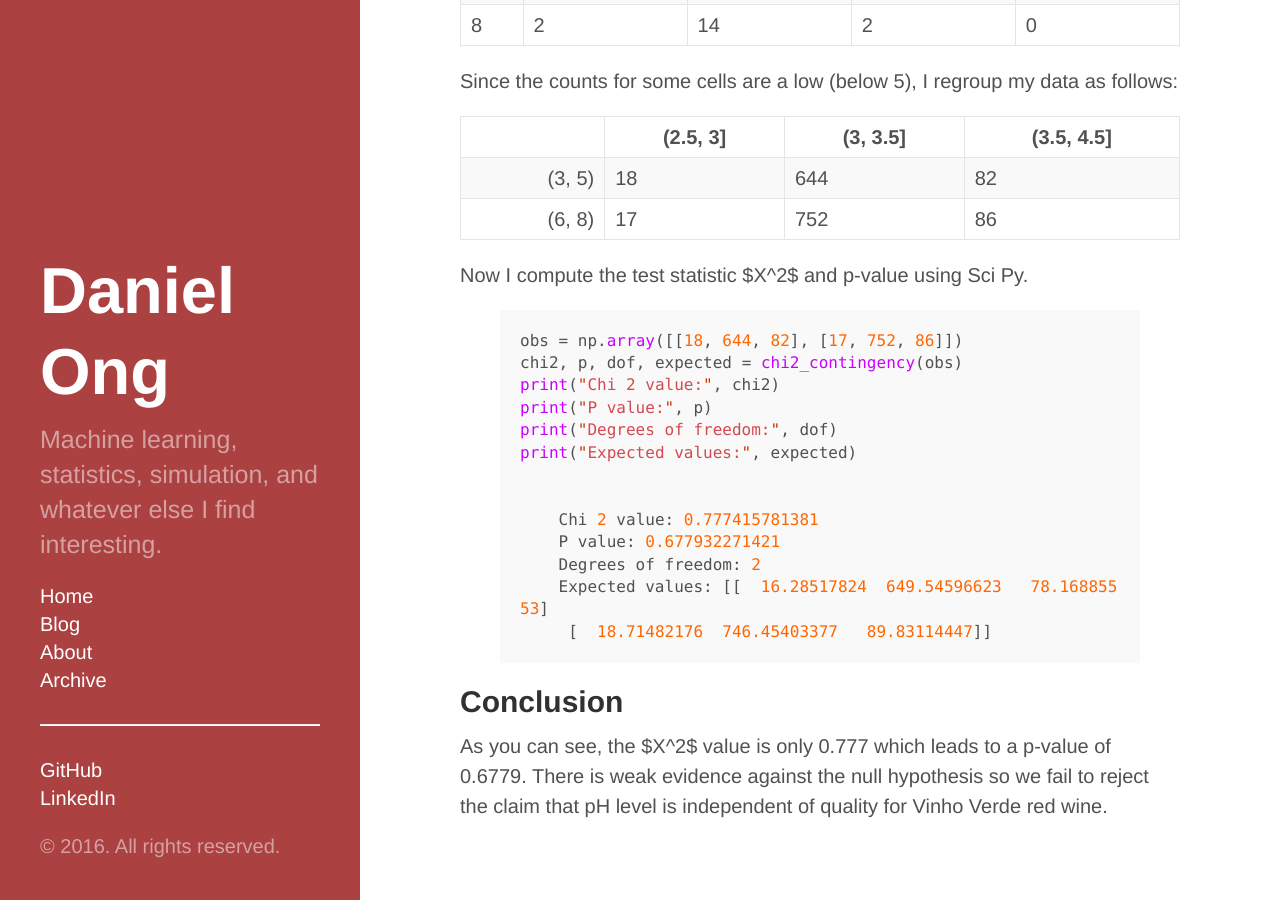
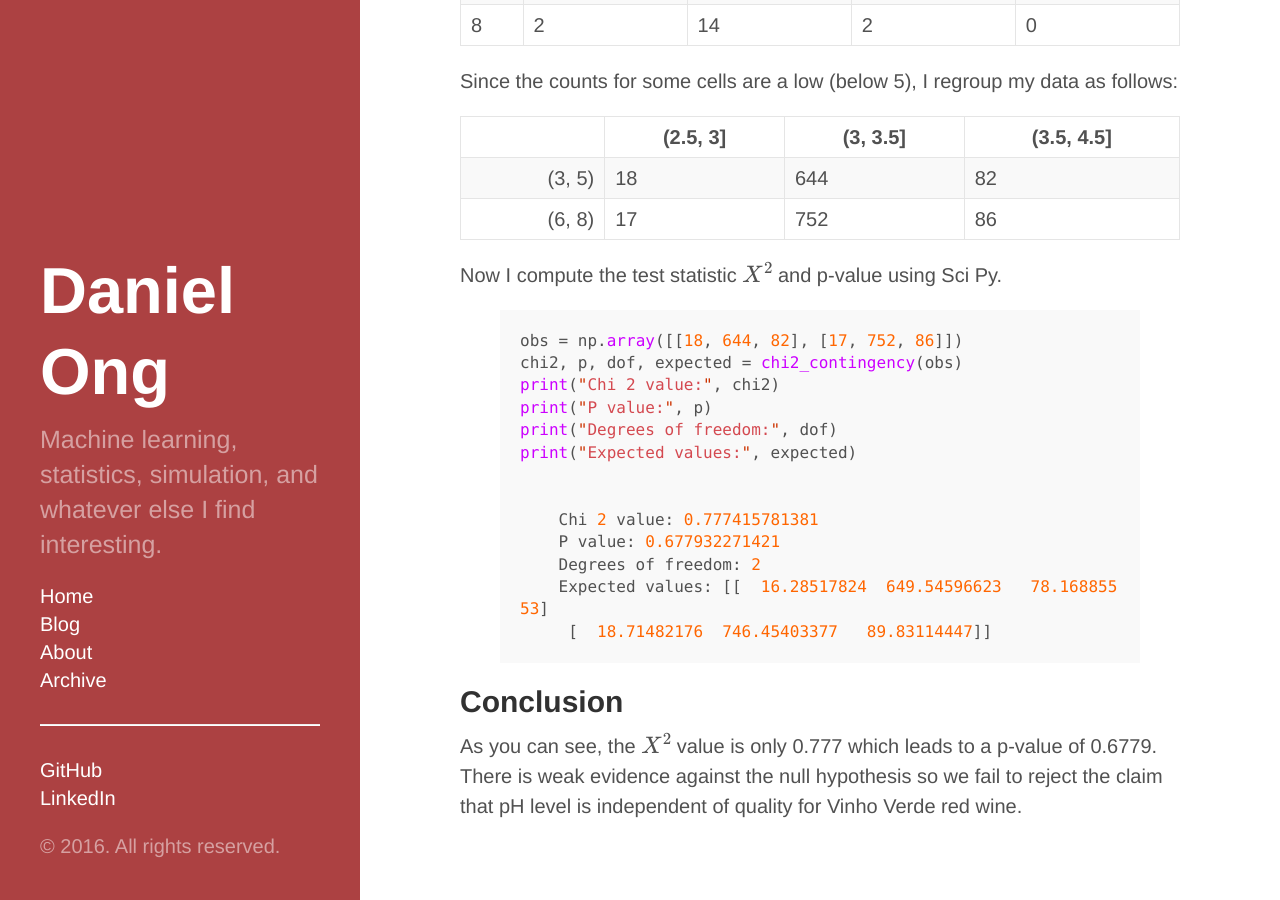
Before and after one commit to danong/danong.github.io, a Jekyll site: the page built from _posts/2016-03-16-wine-quality.md, in a window 1280 px wide and 900 px high, scrolled down 1719 px. Built offline with Jekyll 4.4.1, drawn with Linux system fonts in a browser that asks for light colours; formulas are drawn with MathJax 3; comment, search, counter and statistics services are not loaded.

Commit message:
fixing inline syntax

```diff
--- a/_posts/2016-03-16-wine-quality.md
+++ b/_posts/2016-03-16-wine-quality.md
@@ -75,7 +75,7 @@ Since the counts for some cells are a low (below 5), I regroup my data as follow
 | (6, 8) | 17       | 752      | 86         |
 
 
-Now I compute the test statistic $X^2$ and p-value using Sci Py.
+Now I compute the test statistic \\(X^2\\) and p-value using Sci Py.
 
 
 
@@ -98,4 +98,4 @@ print("Expected values:", expected)
 
 ## Conclusion
 
-As you can see, the $X^2$ value is only 0.777 which leads to a p-value of 0.6779. There is weak evidence against the null hypothesis so we fail to reject the claim that pH level is independent of quality for Vinho Verde red wine.
+As you can see, the \\(X^2\\) value is only 0.777 which leads to a p-value of 0.6779. There is weak evidence against the null hypothesis so we fail to reject the claim that pH level is independent of quality for Vinho Verde red wine.
```
